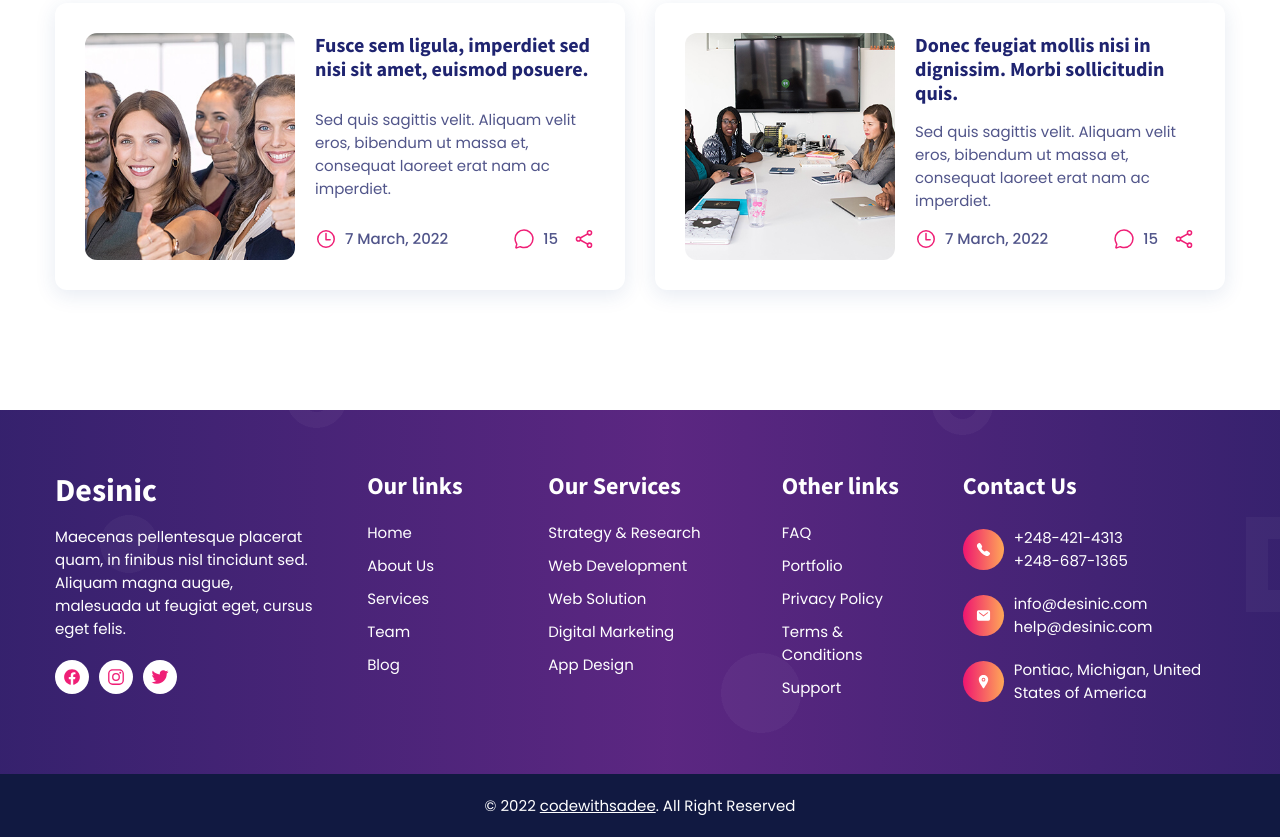
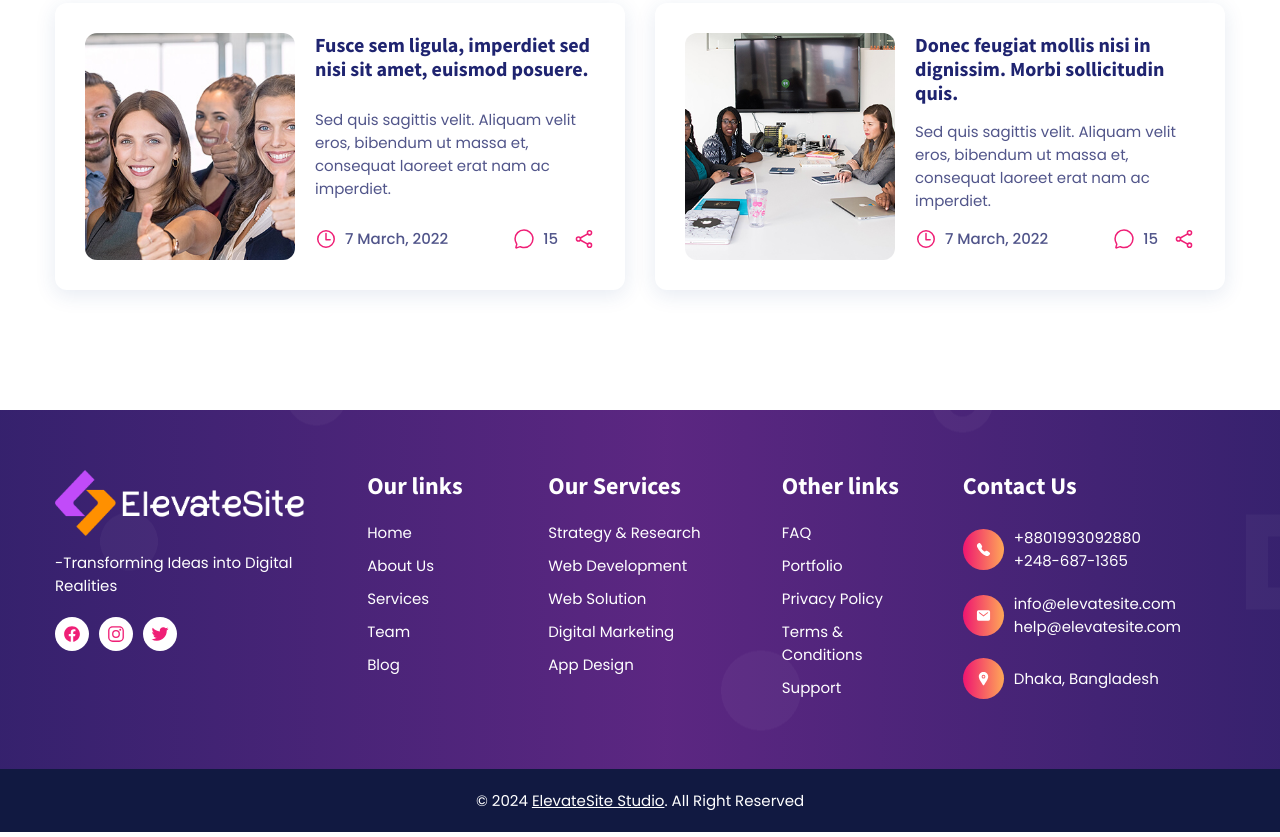
Before and after one commit to tanvirasif55/agency-landing, a plain HTML site: page index.html in a window 1280 px wide. Shown: the part 3266-4103 px from the top of the page. Drawn offline with nearby package versions, Linux system fonts and the light colour scheme.

Commit message:
contact info update

```diff
--- a/index.html
+++ b/index.html
@@ -608,12 +608,10 @@
 
         <div class="footer-brand">
 
-          <a href="#" class="logo">Desinic</a>
+          <a href="#" class="logo"><img src="./assets/images/new-logo.png" width="250" alt=""></a>
 
           <p class="text">
-            Maecenas pellentesque placerat quam, in finibus nisl tincidunt sed. Aliquam magna augue, malesuada ut
-            feugiat eget,
-            cursus eget felis.
+            -Transforming Ideas into Digital Realities
           </p>
 
           <ul class="social-list">
@@ -737,7 +735,7 @@
             </div>
 
             <div>
-              <a href="tel:+2484214313" class="footer-item-link">+248-421-4313</a>
+              <a href="tel:+8801993092880" class="footer-item-link">+8801993092880</a>
               <a href="tel:+2486871365" class="footer-item-link">+248-687-1365</a>
             </div>
 
@@ -750,8 +748,8 @@
             </div>
 
             <div>
-              <a href="mailto:info@desinic.com" class="footer-item-link">info@desinic.com</a>
-              <a href="mailto:help@desinic.com" class="footer-item-link">help@desinic.com</a>
+              <a href="mailto:info@elevatesite.com" class="footer-item-link">info@elevatesite.com</a>
+              <a href="mailto:help@elevatesite.com" class="footer-item-link">help@elevatesite.com</a>
             </div>
 
           </li>
@@ -763,7 +761,7 @@
             </div>
 
             <address class="footer-item-link">
-              Pontiac, Michigan, United States of America
+              Dhaka, Bangladesh
             </address>
 
           </li>
@@ -775,7 +773,7 @@
 
     <div class="footer-bottom">
       <p class="copyright">
-        &copy; 2022 <a href="#" class="copyright-link">codewithsadee</a>. All Right Reserved
+        &copy; 2024 <a href="#" class="copyright-link">ElevateSite Studio</a>. All Right Reserved
       </p>
     </div>
 
```
